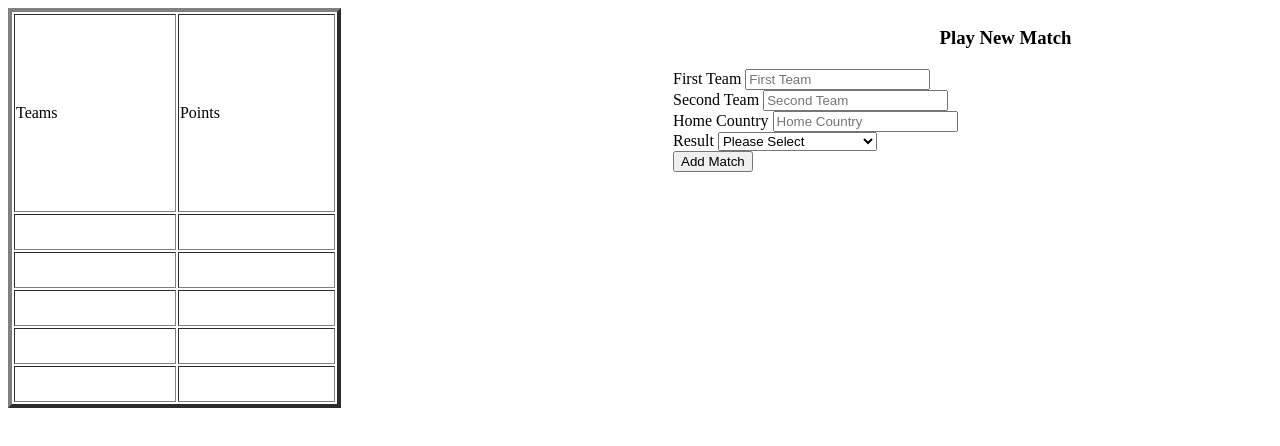
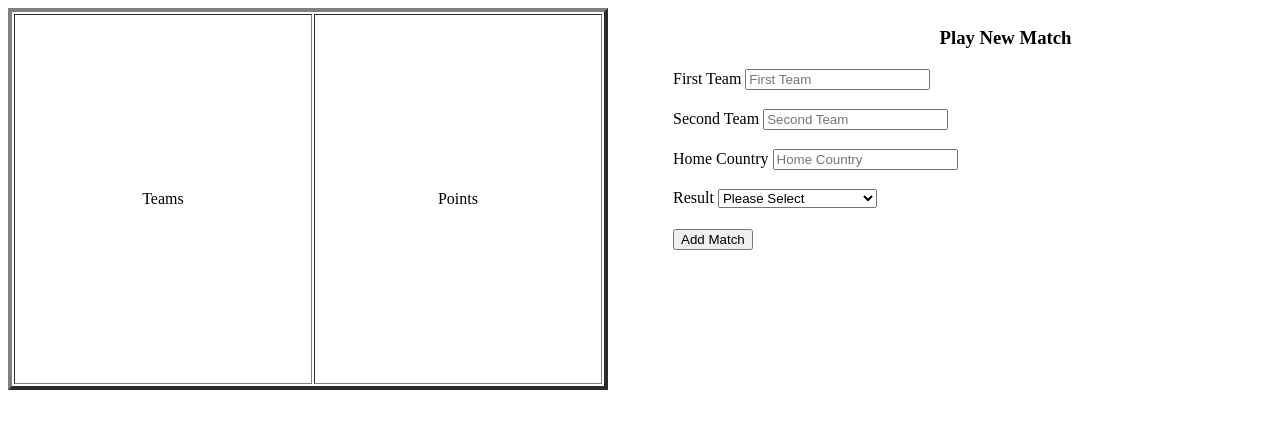
Before and after one commit to Matteobikk90/Pulseball-Test, a plain HTML site: page index.html in a window 1280 px wide. Shown: the top 446 px of the page. Drawn offline with nearby package versions, Linux system fonts and the light colour scheme.

Commit message:
js Started

```diff
--- a/css/style.css
+++ b/css/style.css
@@ -24,3 +24,20 @@ h3{
     position: relative;
     width: 50%;
 }
+
+table {
+    width: 600px;
+    height: 382px;
+}
+
+.teams {
+  text-align: center;
+}
+
+.points {
+  text-align: center;
+}
+
+.form {
+  height: 40px;
+}
--- a/index.html
+++ b/index.html
@@ -3,56 +3,43 @@
 <head>
   <title>PulseBall</title>
 
+  <script src="https://ajax.googleapis.com/ajax/libs/jquery/2.1.3/jquery.min.js"></script>
   <link rel="stylesheet" type="text/css" href="css/style.css">
   <script type="text/javascript" src="js/js.js"></script>
 
 </head>
 <body>
   <div class="container">
+
       <div id="rankings">
 
-        <table border="4" id="rankings">
+       <table border="4" id="squares">
         <tr>
-          <td class="squares">Teams</td>
-          <td class="squares">Points</td>
-        </tr>
-        <tr>
-          <td class="squares"></td>
-          <td class="squares"></td>
-        </tr>
-        <tr>
-          <td class="squares"></td>
-          <td class="squares"></td>
-        </tr>
-        <tr>
-          <td class="squares"></td>
-          <td class="squares"></td>
-        </tr>
-         <tr>
-          <td class="squares"></td>
-          <td class="squares"></td>
-        </tr>
-         <tr>
-          <td class="squares"></td>
-          <td class="squares"></td>
+          <td class="teams">Teams</td>
+          <td class="points">Points</td>
         </tr>
        </table>
-       </div>
+
+      </div>
 
       <div id="match-form">
         <h3>Play New Match</h3>
+
           <div class="form">
             <label class="firstTeam">First Team</label>
             <input type="text" id="first-team" placeholder="First Team">
           </div>
+
           <div class="form">
             <label class="secondTeam">Second Team</label>
             <input type="text" id="second-team" placeholder="Second Team">
           </div>
+
           <div class="form">
             <label class="Home Country">Home Country</label>
             <input type="text" id="Home Country" placeholder="Home Country">
           </div>
+
           <div class="form">
             <label class="result">Result</label>
             <select id="result">
@@ -62,9 +49,11 @@
               <option value="D">D (Draw)</option>
             </select>
           </div>
+
           <div class="submit-button">
             <input type="submit" class="addMatchBTN" value="Add Match">
           </div>
+
       </div>
   </div>
 </body>
--- a/js/js.js
+++ b/js/js.js
@@ -1 +1,27 @@
 // alert("working");
+
+$(function(){
+
+  var PULSEBALL = new PulseBall();
+  var rankingsJson = [
+{ "team": { "name": "Australia", "id": 32 }, "pos": 1, "pts": 54.23 },
+{ "team": { "name": "New Zealand", "id": 62 }, "pos": 2, "pts": 54.00 },
+{ "team": { "name": "France", "id": 2 }, "pos": 3, "pts": 52.95 },
+{ "team": { "name": "England", "id": 1 }, "pos": 4, "pts": 52.32 },
+{ "team": { "name": "Romania", "id": 24 }, "pos": 5, "pts": 43.50 }
+];
+
+  var appendNewRankingTable = function(){
+    PULSEBALL.rankingsTable.forEach(function(object){
+      $('#squares').append('<tr><td>' + object.team.name + '</td>' + '<td>' + object.pts.toFixed(2) + '</td></tr>');
+    });
+  };
+
+  PULSEBALL.init(rankingsJson);
+  appendNewRankingTable();
+
+  $( ".addMatchBTN" ).click(function() {
+  alert( "Result" );
+});
+
+});
```
Also changed, not shown: 1 other file.
